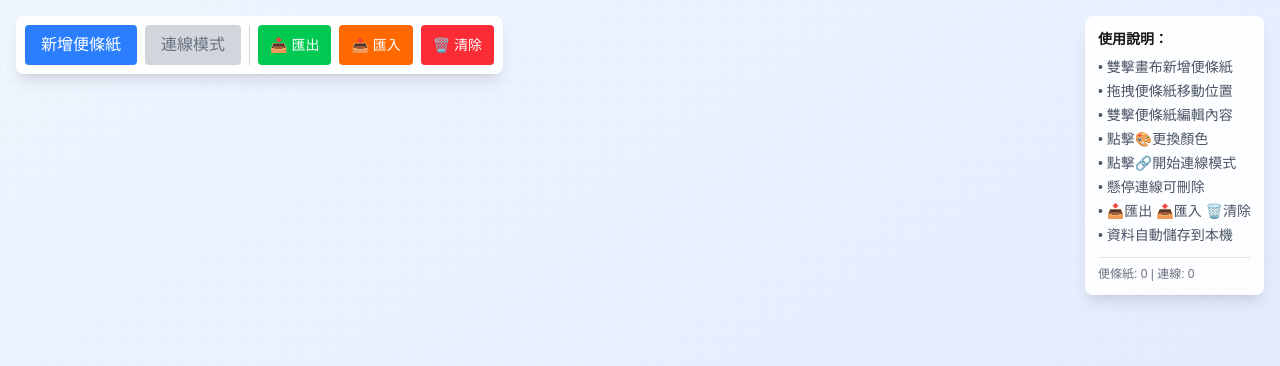
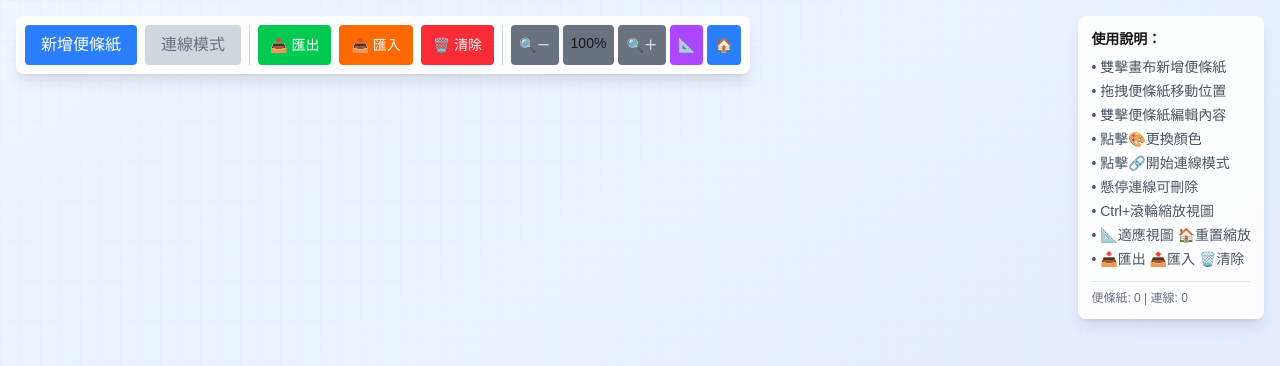
Before and after one commit to ismeleft/noteTool, a Next.js app: page / in a window 1280 px wide. Shown: the top 366 px of the page. Built offline with nearby package versions, Linux system fonts and the light colour scheme.

Commit message:
feat: 新增視圖縮放

```diff
--- a/src/components/Canvas.tsx
+++ b/src/components/Canvas.tsx
@@ -1,20 +1,55 @@
-'use client';
+"use client";
 
-import React from 'react';
-import { StickyNote } from './StickyNote';
-import { ConnectionLayer } from './ConnectionLayer';
-import { useCanvasState } from '@/hooks/useCanvasState';
+import React, { useRef } from "react";
+import { StickyNote } from "./StickyNote";
+import { ConnectionLayer } from "./ConnectionLayer";
+import { useCanvasState } from "@/hooks/useCanvasState";
 
 export const Canvas: React.FC = () => {
   const { state, actions } = useCanvasState();
+  const canvasRef = useRef<HTMLDivElement>(null);
+
+  // 將鼠標座標轉換為畫布座標
+  const screenToCanvas = (screenX: number, screenY: number) => {
+    const rect = canvasRef.current?.getBoundingClientRect();
+    if (!rect) return { x: 0, y: 0 };
+
+    const x = (screenX - rect.left - state.panOffset.x) / state.zoom;
+    const y = (screenY - rect.top - state.panOffset.y) / state.zoom;
+    return { x, y };
+  };
+
+  // 滾輪縮放
+  const handleWheel = (e: React.WheelEvent) => {
+    if (e.ctrlKey || e.metaKey) {
+      e.preventDefault();
+      const delta = e.deltaY > 0 ? 0.9 : 1.1;
+      const newZoom = Math.max(0.1, Math.min(3, state.zoom * delta));
+
+      // 以鼠標位置為中心縮放
+      const rect = canvasRef.current?.getBoundingClientRect();
+      if (rect) {
+        const mouseX = e.clientX - rect.left;
+        const mouseY = e.clientY - rect.top;
+
+        // 計算縮放後的偏移調整
+        const zoomRatio = newZoom / state.zoom;
+        const newOffsetX = mouseX - (mouseX - state.panOffset.x) * zoomRatio;
+        const newOffsetY = mouseY - (mouseY - state.panOffset.y) * zoomRatio;
+
+        actions.setZoom(newZoom);
+        actions.setPanOffset({ x: newOffsetX, y: newOffsetY });
+      }
+    }
+  };
 
   const handleExport = () => {
     const data = actions.exportData();
-    const blob = new Blob([data], { type: 'application/json' });
+    const blob = new Blob([data], { type: "application/json" });
     const url = URL.createObjectURL(blob);
-    const a = document.createElement('a');
+    const a = document.createElement("a");
     a.href = url;
-    a.download = `sticky-notes-${new Date().toISOString().split('T')[0]}.json`;
+    a.download = `sticky-notes-${new Date().toISOString().split("T")[0]}.json`;
     document.body.appendChild(a);
     a.click();
     document.body.removeChild(a);
@@ -22,9 +57,9 @@ export const Canvas: React.FC = () => {
   };
 
   const handleImport = () => {
-    const input = document.createElement('input');
-    input.type = 'file';
-    input.accept = '.json';
+    const input = document.createElement("input");
+    input.type = "file";
+    input.accept = ".json";
     input.onchange = (e) => {
       const file = (e.target as HTMLInputElement).files?.[0];
       if (file) {
@@ -32,9 +67,9 @@ export const Canvas: React.FC = () => {
         reader.onload = (e) => {
           const content = e.target?.result as string;
           if (actions.importData(content)) {
-            alert('資料匯入成功！');
+            alert("資料匯入成功！");
           } else {
-            alert('資料格式錯誤，匯入失敗！');
+            alert("資料格式錯誤，匯入失敗！");
           }
         };
         reader.readAsText(file);
@@ -44,7 +79,7 @@ export const Canvas: React.FC = () => {
   };
 
   const handleClearAll = () => {
-    if (confirm('確定要清除所有便條紙和連線嗎？此操作無法復原。')) {
+    if (confirm("確定要清除所有便條紙和連線嗎？此操作無法復原。")) {
       actions.clearAllData();
     }
   };
@@ -53,20 +88,19 @@ export const Canvas: React.FC = () => {
     const target = e.target as HTMLElement | SVGElement;
 
     const getClassName = (element: HTMLElement | SVGElement): string => {
-      if ('className' in element) {
-        if (typeof element.className === 'string') {
+      if ("className" in element) {
+        if (typeof element.className === "string") {
           return element.className;
-        } else if (element.className && 'baseVal' in element.className) {
+        } else if (element.className && "baseVal" in element.className) {
           return (element.className as { baseVal: string }).baseVal;
         }
       }
-      return '';
+      return "";
     };
 
     const className = getClassName(target);
     const isCanvasOrBackground =
-      target === e.currentTarget ||
-      className.includes('pointer-events-none');
+      target === e.currentTarget || className.includes("pointer-events-none");
 
     if (isCanvasOrBackground) {
       actions.selectNote(null);
@@ -82,26 +116,25 @@ export const Canvas: React.FC = () => {
     const target = e.target as HTMLElement | SVGElement;
 
     const getClassName = (element: HTMLElement | SVGElement): string => {
-      if ('className' in element) {
-        if (typeof element.className === 'string') {
+      if ("className" in element) {
+        if (typeof element.className === "string") {
           return element.className;
-        } else if (element.className && 'baseVal' in element.className) {
+        } else if (element.className && "baseVal" in element.className) {
           return (element.className as { baseVal: string }).baseVal;
         }
       }
-      return '';
+      return "";
     };
 
     const className = getClassName(target);
     const isCanvasOrBackground =
-      target === e.currentTarget ||
-      className.includes('pointer-events-none');
+      target === e.currentTarget || className.includes("pointer-events-none");
 
     if (isCanvasOrBackground) {
-      const rect = e.currentTarget.getBoundingClientRect();
+      const canvasPosition = screenToCanvas(e.clientX, e.clientY);
       const position = {
-        x: e.clientX - rect.left - 100, // 置中便條紙
-        y: e.clientY - rect.top - 75,
+        x: canvasPosition.x - 100, // 置中便條紙
+        y: canvasPosition.y - 75,
       };
       actions.addNote(position);
     }
@@ -118,15 +151,17 @@ export const Canvas: React.FC = () => {
           新增便條紙
         </button>
         <button
-          onClick={() => state.isConnecting ? actions.cancelConnecting() : null}
+          onClick={() =>
+            state.isConnecting ? actions.cancelConnecting() : null
+          }
           className={`px-4 py-2 rounded ${
             state.isConnecting
-              ? 'bg-red-500 hover:bg-red-600 text-white'
-              : 'bg-gray-300 text-gray-500 cursor-not-allowed'
+              ? "bg-red-500 hover:bg-red-600 text-white"
+              : "bg-gray-300 text-gray-500 cursor-not-allowed"
           }`}
           disabled={!state.isConnecting}
         >
-          {state.isConnecting ? '取消連線' : '連線模式'}
+          {state.isConnecting ? "取消連線" : "連線模式"}
         </button>
 
         {/* 資料管理按鈕 */}
@@ -153,6 +188,46 @@ export const Canvas: React.FC = () => {
             🗑️ 清除
           </button>
         </div>
+
+        {/* 縮放控制 */}
+        <div className="border-l border-gray-300 pl-2 flex gap-1">
+          <button
+            onClick={actions.zoomOut}
+            className="px-2 py-2 bg-gray-500 text-white rounded hover:bg-gray-600 text-sm"
+            title="縮小 (Ctrl+滾輪)"
+          >
+            🔍－
+          </button>
+          <div className="px-2 py-2 bg-gray-500 rounded text-sm min-w-[3rem] text-center">
+            {Math.round(state.zoom * 100)}%
+          </div>
+          <button
+            onClick={actions.zoomIn}
+            className="px-2 py-2 bg-gray-500 text-white rounded hover:bg-gray-600 text-sm"
+            title="放大 (Ctrl+滾輪)"
+          >
+            🔍＋
+          </button>
+          <button
+            onClick={() => {
+              const rect = canvasRef.current?.getBoundingClientRect();
+              if (rect) {
+                actions.fitToView(rect.width, rect.height);
+              }
+            }}
+            className="px-2 py-2 bg-purple-500 text-white rounded hover:bg-purple-600 text-sm"
+            title="適應視圖"
+          >
+            📐
+          </button>
+          <button
+            onClick={actions.resetZoom}
+            className="px-2 py-2 bg-blue-500 text-white rounded hover:bg-blue-600 text-sm"
+            title="重置縮放"
+          >
+            🏠
+          </button>
+        </div>
       </div>
 
       {/* 使用說明 */}
@@ -165,8 +240,9 @@ export const Canvas: React.FC = () => {
           <li>• 點擊🎨更換顏色</li>
           <li>• 點擊🔗開始連線模式</li>
           <li>• 懸停連線可刪除</li>
+          <li>• Ctrl+滾輪縮放視圖</li>
+          <li>• 📐適應視圖 🏠重置縮放</li>
           <li>• 📥匯出 📤匯入 🗑️清除</li>
-          <li>• 資料自動儲存到本機</li>
         </ul>
 
         {/* 資料統計 */}
@@ -177,9 +253,21 @@ export const Canvas: React.FC = () => {
 
       {/* 畫布 */}
       <div
+        ref={canvasRef}
         className="w-full h-screen overflow-hidden cursor-crosshair"
         onClick={handleCanvasClick}
         onDoubleClick={handleCanvasDoubleClick}
+        onWheel={handleWheel}
+      >
+        {/* 可縮放的內容容器 */}
+        <div
+          style={{
+            transform: `translate(${state.panOffset.x}px, ${state.panOffset.y}px) scale(${state.zoom})`,
+            transformOrigin: "0 0",
+            width: "100%",
+            height: "100%",
+            position: "relative",
+          }}
         >
           {/* 背景格線 */}
           <div
@@ -189,7 +277,9 @@ export const Canvas: React.FC = () => {
                 linear-gradient(to right, #e5e7eb 1px, transparent 1px),
                 linear-gradient(to bottom, #e5e7eb 1px, transparent 1px)
               `,
-            backgroundSize: '20px 20px'
+              backgroundSize: `${20 / state.zoom}px ${20 / state.zoom}px`,
+              width: `${100 / state.zoom}vw`,
+              height: `${100 / state.zoom}vh`,
             }}
           />
 
@@ -221,5 +311,6 @@ export const Canvas: React.FC = () => {
           ))}
         </div>
       </div>
+    </div>
   );
 };
--- a/src/components/ConnectionLayer.tsx
+++ b/src/components/ConnectionLayer.tsx
@@ -26,11 +26,13 @@ export const ConnectionLayer: React.FC<ConnectionLayerProps> = ({
 
   return (
     <svg
-      className="absolute inset-0 pointer-events-none"
+      className="absolute pointer-events-none"
       style={{
         zIndex: 1,
-        width: '100vw',
-        height: '100vh'
+        left: 0,
+        top: 0,
+        width: '200vw',
+        height: '200vh'
       }}
     >
       {connections.map(connection => {
--- a/src/hooks/useCanvasState.ts
+++ b/src/hooks/useCanvasState.ts
@@ -12,6 +12,8 @@ export const useCanvasState = () => {
     selectedNoteId: null,
     isConnecting: false,
     connectingFromId: null,
+    zoom: 1,
+    panOffset: { x: 0, y: 0 },
   });
 
   // 載入初始資料
@@ -179,6 +181,8 @@ export const useCanvasState = () => {
       selectedNoteId: null,
       isConnecting: false,
       connectingFromId: null,
+      zoom: 1,
+      panOffset: { x: 0, y: 0 },
     });
   }, []);
 
@@ -202,6 +206,8 @@ export const useCanvasState = () => {
           selectedNoteId: null,
           isConnecting: false,
           connectingFromId: null,
+          zoom: 1,
+          panOffset: { x: 0, y: 0 },
         }));
         return true;
       }
@@ -211,6 +217,78 @@ export const useCanvasState = () => {
       return false;
     }
   }, []);
+
+  // 縮放功能
+  const zoomIn = useCallback(() => {
+    setState(prev => ({
+      ...prev,
+      zoom: Math.min(prev.zoom * 1.2, 3), // 最大3倍
+    }));
+  }, []);
+
+  const zoomOut = useCallback(() => {
+    setState(prev => ({
+      ...prev,
+      zoom: Math.max(prev.zoom / 1.2, 0.1), // 最小0.1倍
+    }));
+  }, []);
+
+  const resetZoom = useCallback(() => {
+    setState(prev => ({
+      ...prev,
+      zoom: 1,
+      panOffset: { x: 0, y: 0 },
+    }));
+  }, []);
+
+  const setZoom = useCallback((zoom: number) => {
+    setState(prev => ({
+      ...prev,
+      zoom: Math.max(0.1, Math.min(3, zoom)),
+    }));
+  }, []);
+
+  const setPanOffset = useCallback((offset: { x: number; y: number }) => {
+    setState(prev => ({
+      ...prev,
+      panOffset: offset,
+    }));
+  }, []);
+
+  const fitToView = useCallback((containerWidth: number, containerHeight: number) => {
+    if (state.notes.length === 0) return;
+
+    // 計算所有便條紙的邊界
+    let minX = Infinity, minY = Infinity, maxX = -Infinity, maxY = -Infinity;
+
+    state.notes.forEach(note => {
+      minX = Math.min(minX, note.position.x);
+      minY = Math.min(minY, note.position.y);
+      maxX = Math.max(maxX, note.position.x + note.size.width);
+      maxY = Math.max(maxY, note.position.y + note.size.height);
+    });
+
+    const contentWidth = maxX - minX;
+    const contentHeight = maxY - minY;
+
+    // 加上邊距
+    const padding = 100;
+    const scaleX = (containerWidth - padding * 2) / contentWidth;
+    const scaleY = (containerHeight - padding * 2) / contentHeight;
+    const newZoom = Math.min(scaleX, scaleY, 1); // 不超過100%
+
+    // 計算居中偏移
+    const centerX = (containerWidth - contentWidth * newZoom) / 2;
+    const centerY = (containerHeight - contentHeight * newZoom) / 2;
+    const offsetX = centerX - minX * newZoom;
+    const offsetY = centerY - minY * newZoom;
+
+    setState(prev => ({
+      ...prev,
+      zoom: newZoom,
+      panOffset: { x: offsetX, y: offsetY },
+    }));
+  }, [state.notes]);
 
   return {
     state,
@@ -227,6 +305,12 @@ export const useCanvasState = () => {
       clearAllData,
       exportData,
       importData,
+      zoomIn,
+      zoomOut,
+      resetZoom,
+      setZoom,
+      setPanOffset,
+      fitToView,
     },
   };
 };
--- a/src/types/index.ts
+++ b/src/types/index.ts
@@ -24,6 +24,11 @@ export interface CanvasState {
   selectedNoteId: string | null;
   isConnecting: boolean;
   connectingFromId: string | null;
+  zoom: number;
+  panOffset: {
+    x: number;
+    y: number;
+  };
 }
 
 export const STICKY_NOTE_COLORS = [
```
Lines whose indentation alone changed are shown as unchanged.
